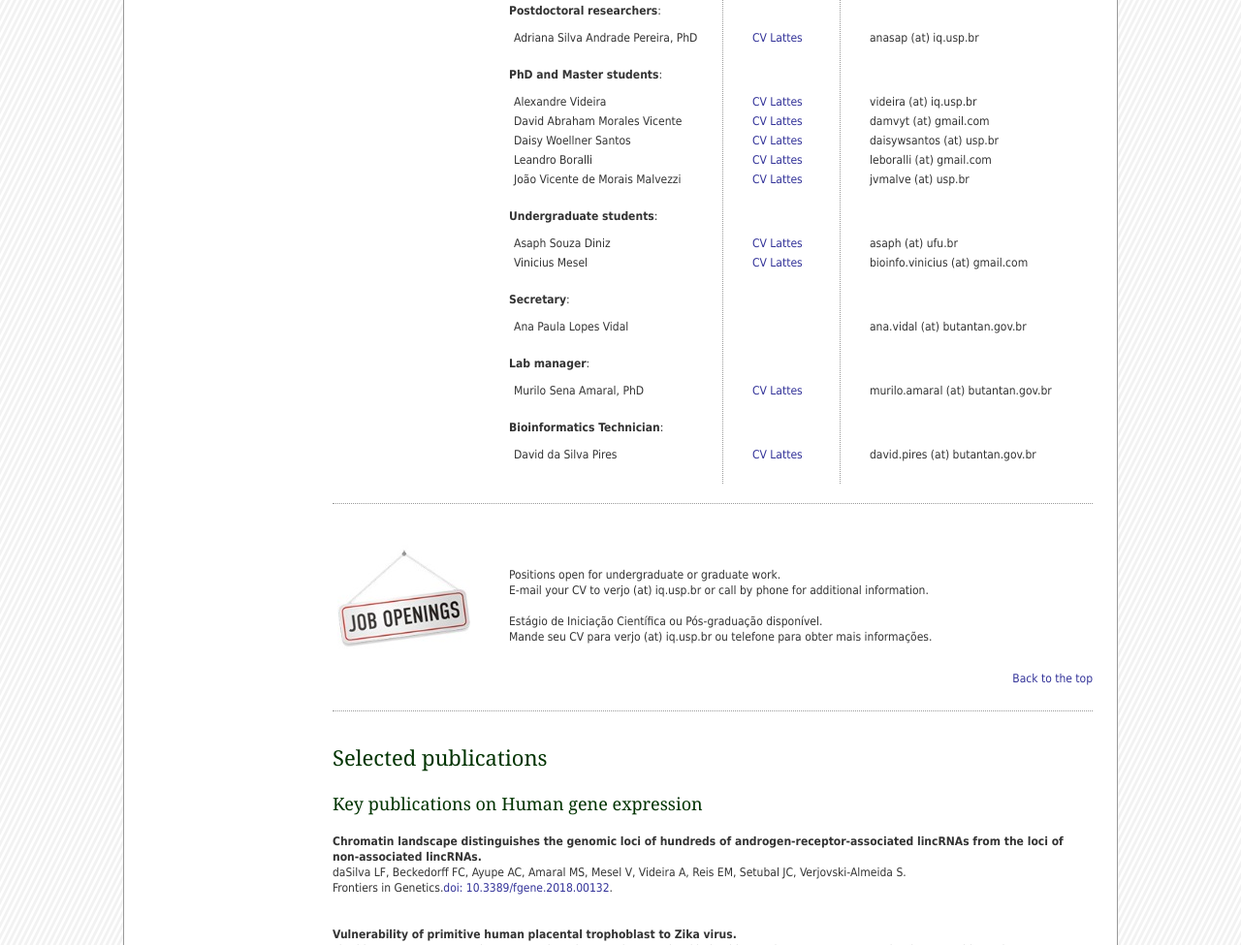
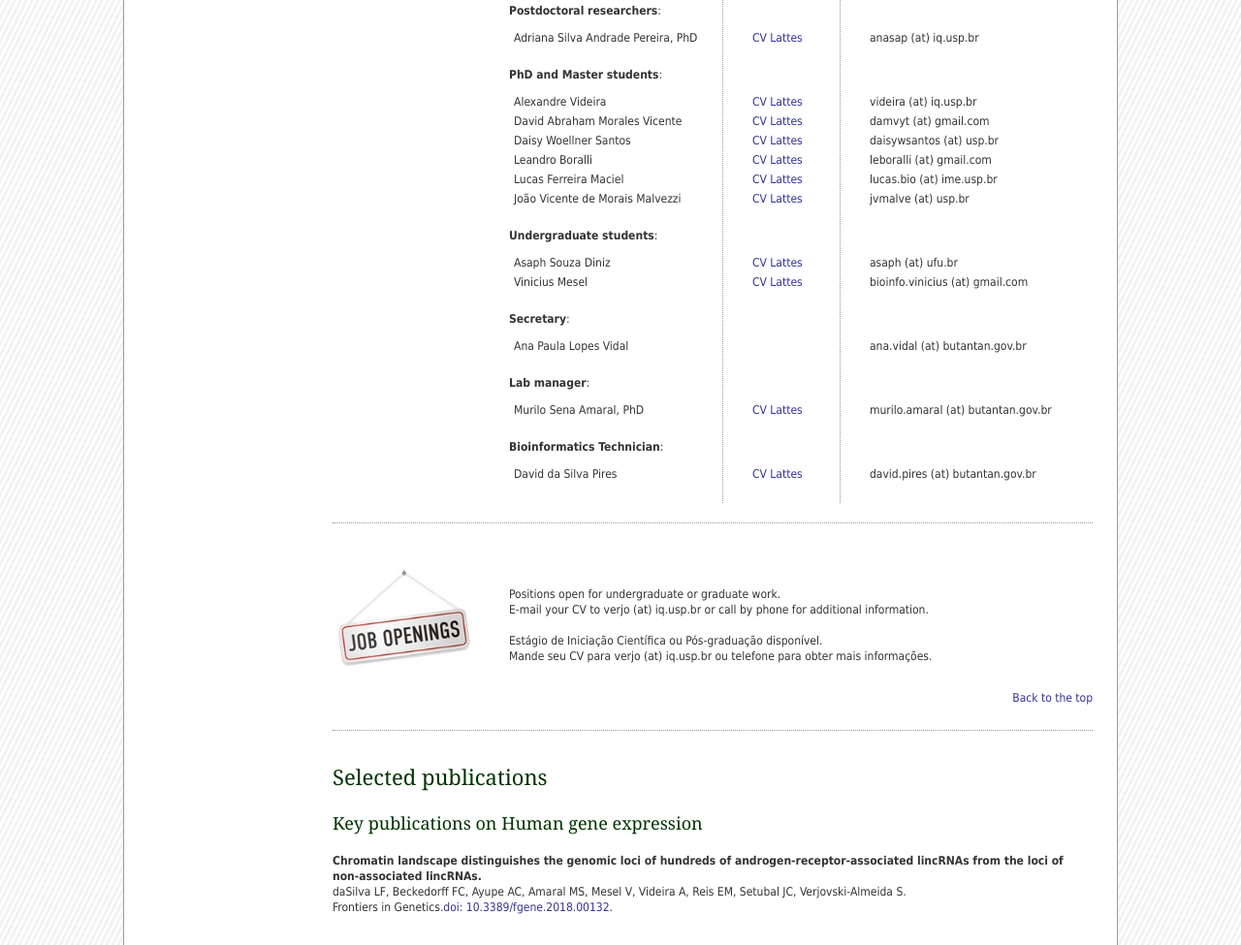
Before and after one commit to verjo-lab/site, a plain HTML site: page index.html in a window 1280 px wide. Shown: the part 3310-4285 px from the top of the page at 97% size. Drawn offline with Linux system fonts and the light colour scheme.

Commit message:
Lucas Ferreira Maciel added

```diff
--- a/index.html
+++ b/index.html
@@ -175,6 +175,7 @@
           <li>David Abraham Morales Vicente</li>
           <li>Daisy Woellner Santos</li>
           <li>Leandro Boralli</li>
+          <li>Lucas Ferreira Maciel</li>
           <li>Jo&atilde;o Vicente de Morais Malvezzi</li>
         </ul>
         <span class="bold">Undergraduate students</span>:
@@ -206,6 +207,7 @@
           <li><a href="http://lattes.cnpq.br/8612944586812167" target="_blank">CV Lattes</a></li>
           <li><a href="http://lattes.cnpq.br/8708912366444125" target="_blank">CV Lattes</a></li>
           <li><a href="http://lattes.cnpq.br/8506788466669898" target="_blank">CV Lattes</a></li>
+          <li><a href="http://lattes.cnpq.br/2717480203047656" target="_blank">CV Lattes</a></li>
           <li><a href="http://lattes.cnpq.br/1803827676280767" target="_blank">CV Lattes</a></li>
         </ul>
         <p class="hidden">spacer</p>
@@ -238,6 +240,7 @@
           <li>damvyt (at) gmail.com</li>
           <li>daisywsantos (at) usp.br</li>
           <li>leboralli (at) gmail.com</li>
+          <li>lucas.bio (at) ime.usp.br</li>
           <li style="width: 250px;">jvmalve (at) usp.br</li>
         </ul>
         <p class="hidden">spacer</p>
```
